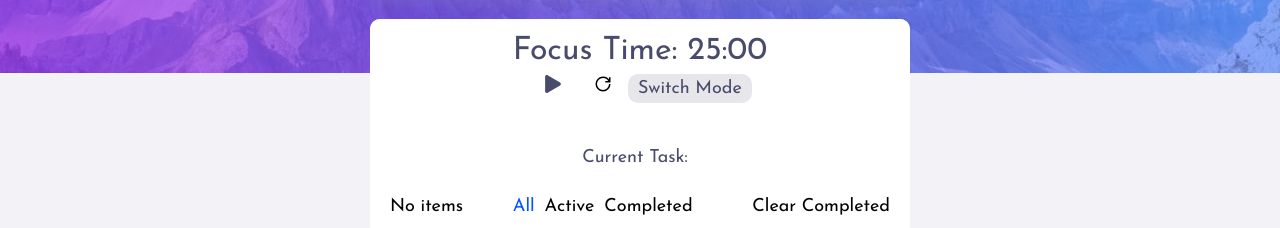
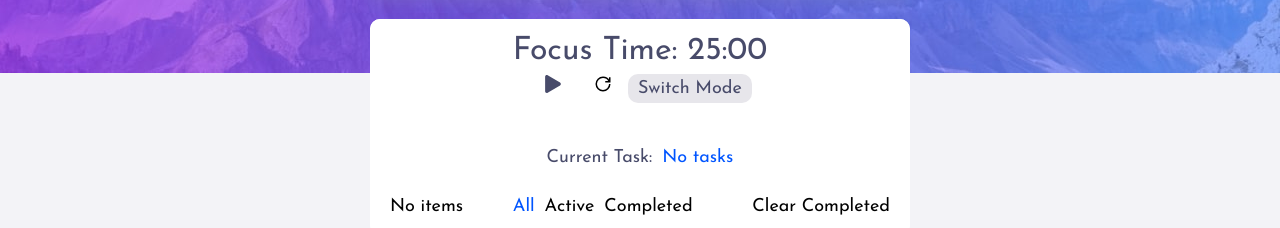
Before and after one commit to PrashanthBalakrishnan/toDoApp-frontendmentor, a React (Vite) app: page / in a window 1280 px wide. Shown: the part 227-455 px from the top of the page. Built offline with nearby package versions, Linux system fonts and the light colour scheme.

Commit message:
changed UI need to connect pomodoro

```diff
--- a/src/components/pomodoro/Pomodoro.tsx
+++ b/src/components/pomodoro/Pomodoro.tsx
@@ -2,12 +2,16 @@ import { useReducer, useEffect } from "react";
 import { initialState, pomodoroReducer } from "./components/pomodoroReducer";
 import { TIMER_ACTIONS } from "../../../src/utils/types";
 import "./pomodoro.scss";
+import { TodoType } from "../../utils/types";
 
 // import { CiSettings } from "react-icons/ci";
 import { FaPlay, FaPause } from "react-icons/fa";
 import { GrPowerReset } from "react-icons/gr";
 
-const Pomodoro = () => {
+interface PomodoroProps {
+  currentTask: TodoType;
+}
+const Pomodoro = ({ currentTask }: PomodoroProps) => {
   const [state, dispatch] = useReducer(pomodoroReducer, initialState);
   useEffect(() => {
     let interval: number | undefined;
@@ -19,9 +23,9 @@ const Pomodoro = () => {
     } else {
       clearInterval(interval);
     }
-
+    currentTask.pomodoroCount++;
     return () => clearInterval(interval);
-  }, [state.isActive]);
+  }, [state.isActive, currentTask]);
 
   const startTimer = () => {
     dispatch({ type: TIMER_ACTIONS.START });
@@ -38,6 +42,7 @@ const Pomodoro = () => {
   const switchMode = () => {
     dispatch({ type: TIMER_ACTIONS.SWITCH_MODE });
   };
+  console.log("current Task" + currentTask.id);
 
   return (
     <div className="pomodoro">
--- a/src/components/todoItem/TodoItem.tsx
+++ b/src/components/todoItem/TodoItem.tsx
@@ -11,7 +11,7 @@ interface TodoListProps {
   todo: TodoType;
   todos: TodoType[];
   setTodos: React.Dispatch<React.SetStateAction<TodoType[]>>;
-  setCurrentTask: React.Dispatch<React.SetStateAction<string>>;
+  setCurrentTask: React.Dispatch<React.SetStateAction<TodoType>>;
 }
 
 const TodoItem: React.FC<TodoListProps> = ({
@@ -39,6 +39,17 @@ const TodoItem: React.FC<TodoListProps> = ({
     });
   }
 
+  // function increasePomodoroCount(id: string) {
+  //   setTodos((currentTodos) => {
+  //     return currentTodos.map((todo) => {
+  //       if (todo.id === id) {
+  //         return { ...todo, pomodoroCount: todo.pomodoroCount + 1 };
+  //       }
+  //       return todo;
+  //     });
+  //   });
+  // }
+  console.log(todo);
   return (
     <div className="todoItem">
       <input
@@ -62,7 +73,7 @@ const TodoItem: React.FC<TodoListProps> = ({
       ) : (
         <div className="todoItem__labelContainer">
           <div
-            onClick={() => setCurrentTask(todo.title)}
+            onClick={() => setCurrentTask(todo)}
             className={
               todo.completed ? "dashed todoItem__label" : "todoItem__label"
             }
--- a/src/components/todoList/TodoList.tsx
+++ b/src/components/todoList/TodoList.tsx
@@ -10,9 +10,18 @@ interface TodoListProps {
   todos: TodoType[];
   setTodos: React.Dispatch<React.SetStateAction<TodoType[]>>;
 }
+const defaultValue = {
+  id: "",
+  title: "No tasks",
+  completed: false,
+  pomodoroCount: 0,
+  totalPomodoro: 0,
+};
 
 const TodoList: React.FC<TodoListProps> = ({ setTodos, todos }) => {
-  const [currentTask, setCurrentTask] = useState<string>(todos[0]?.title || "");
+  const [currentTask, setCurrentTask] = useState<TodoType>(
+    todos[0] || defaultValue
+  );
 
   const [filter, setFilter] = useState("all");
   function handleClearCompleted() {
@@ -32,19 +41,16 @@ const TodoList: React.FC<TodoListProps> = ({ setTodos, todos }) => {
   });
   useEffect(() => {
     if (todos.length === 0) {
-      setCurrentTask("");
-    }
-
-    if (todos.length > 0 && currentTask === "") {
-      setCurrentTask(todos[0].title);
+      setCurrentTask(defaultValue);
     }
   }, [todos, currentTask]);
   return (
     <div className="list">
-      <Pomodoro />
+      <Pomodoro currentTask={currentTask} />
 
       <div className="list__currentTask">
-        Current Task: <span className="list__taskName">{currentTask}</span>
+        Current Task:
+        <span className="list__taskName">{currentTask.title}</span>
       </div>
 
       <Droppable droppableId="todos">
```
